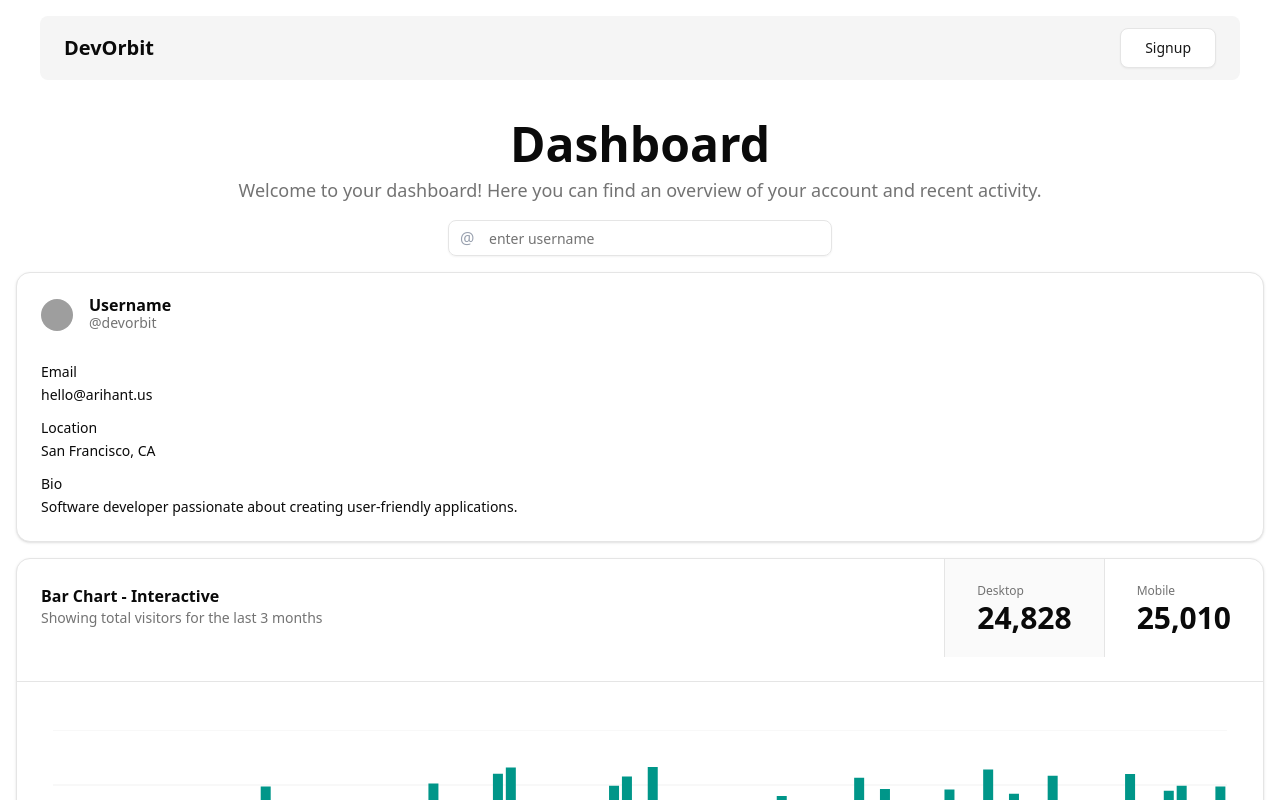
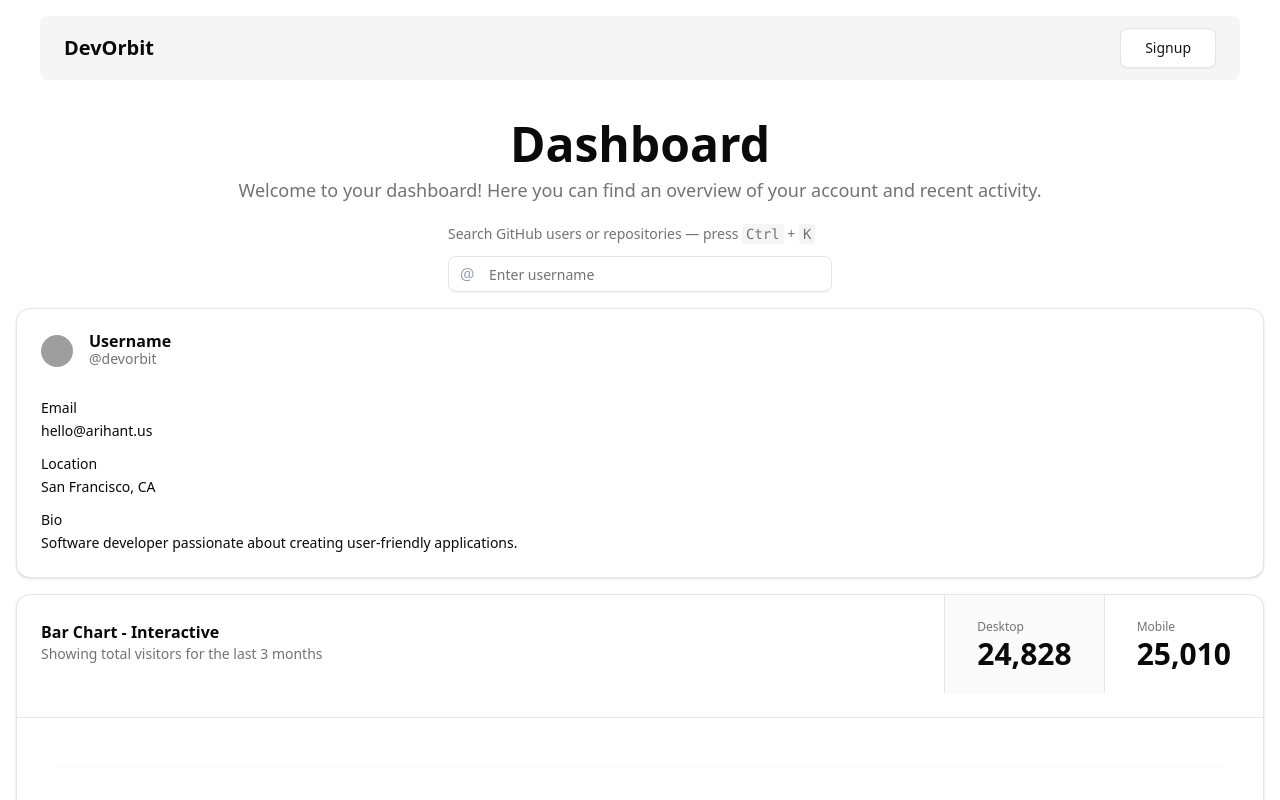
Before and after one commit to monupanwar1/devorbit, a Next.js app: page /dashboard in a window 1280 px wide. Shown: the top 800 px of the page. Built offline with nearby package versions, Linux system fonts and the light colour scheme; grey boxes are pictures that could not be loaded.

Commit message:
feat(component): add useRef and keyboard shortcut for focus functionality

```diff
--- a/components/Searchbar.tsx
+++ b/components/Searchbar.tsx
@@ -1,15 +1,42 @@
 'use client';
 
+import { useEffect, useRef } from 'react';
 import { Input } from './ui/input';
 
 export default function Searchbar() {
+  const inputRef = useRef<HTMLInputElement>(null);
+
+  useEffect(() => {
+    const handleKeyDown = (e: KeyboardEvent) => {
+      if ((e.ctrlKey || e.metaKey) && e.key.toLowerCase() === 'k') {
+        e.preventDefault();
+        inputRef.current?.focus();
+      }
+    };
+
+    window.addEventListener('keydown', handleKeyDown);
+    return () => window.removeEventListener('keydown', handleKeyDown);
+  }, []);
+
   return (
-    <section className="w-full max-w-sm mx-auto">
-      <div className="relative">
-        <span className="absolute inset-y-0 left-0 flex items-center pl-3 text-gray-400">
+    <section className="w-full max-w-sm mx-auto space-y-3">
+      <div>
+        <p className="text-sm text-muted-foreground mt-1">
+          Search GitHub users or repositories — press{' '}
+          <kbd className="px-1 py-0.5 bg-muted rounded">Ctrl</kbd> +{' '}
+          <kbd className="px-1 py-0.5 bg-muted rounded">K</kbd>
+        </p>
+      </div>
+      <div className="relative cursor-text">
+        <span className="absolute inset-0 left-0 flex items-center pl-3 text-gray-400 pointer-events-none">
           @
         </span>
-        <Input id="left-icon" className="pl-10 " placeholder="enter username" />
+        <Input
+          id="left-icon"
+          ref={inputRef}
+          className="pl-10"
+          placeholder="Enter username"
+        />
       </div>
     </section>
   );
```
